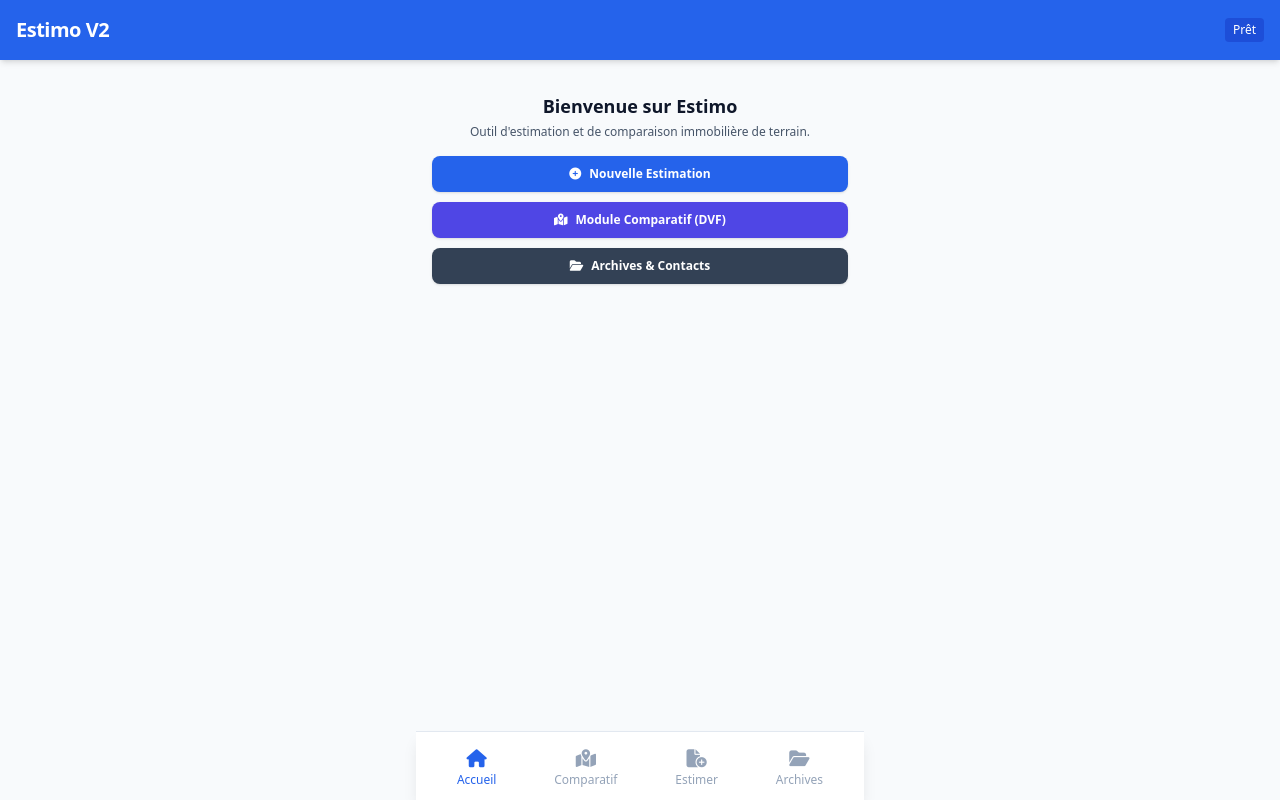
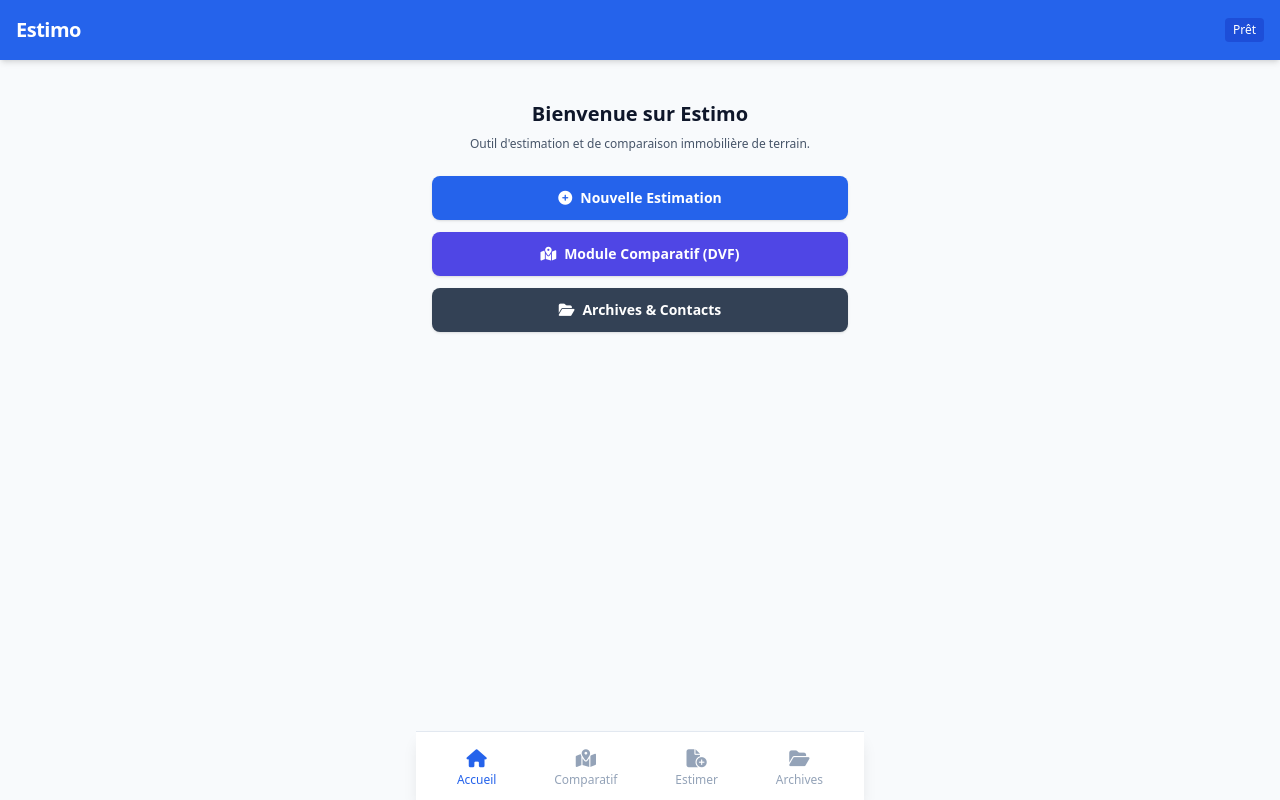
Before and after one commit to marcfontalirand-prog/Estimo, a plain HTML site: page index.html in a window 1280 px wide. Drawn offline with nearby package versions, Linux system fonts and the light colour scheme.

Commit message:
Update index.html

```diff
--- a/index.html
+++ b/index.html
@@ -3,11 +3,11 @@
 <head>
     <meta charset="UTF-8">
     <meta name="viewport" content="width=device-width, initial-scale=1.0">
-    <title>Estimo V2</title>
+    <title>Estimo</title>
     <script src="https://cdn.tailwindcss.com"></script>
     <link rel="stylesheet" href="https://cdnjs.cloudflare.com/ajax/libs/font-awesome/6.4.0/css/all.min.css">
 
-    <!-- Liens PWA pour PWABuilder -->
+    <!-- PWA Manifest -->
     <link rel="manifest" href="manifest.json">
     <meta name="theme-color" content="#2563eb">
     <link rel="apple-touch-icon" href="icon-192.png">
@@ -21,7 +21,7 @@
 
     <!-- En-tête -->
     <header class="bg-blue-600 text-white p-4 shadow-md sticky top-0 z-50 flex justify-between items-center">
-        <h1 class="text-xl font-bold tracking-tight">Estimo V2</h1>
+        <h1 class="text-xl font-bold tracking-tight">Estimo</h1>
         <div id="header-status" class="text-xs bg-blue-700 px-2 py-1 rounded">Prêt</div>
     </header>
 
@@ -30,20 +30,20 @@
 
         <!-- ACCUEIL -->
         <section id="tab-home" class="tab-content active">
-            <div class="text-center py-4">
-                <h2 class="text-lg font-bold text-slate-900 mb-1">Bienvenue sur Estimo</h2>
-                <p class="text-xs text-slate-600 mb-4">Outil d'estimation et de comparaison immobilière de terrain.</p>
+            <div class="text-center py-6">
+                <h2 class="text-xl font-bold text-slate-900 mb-2">Bienvenue sur Estimo</h2>
+                <p class="text-xs text-slate-600 mb-6">Outil d'estimation et de comparaison immobilière de terrain.</p>
 
-                <div class="grid grid-cols-1 gap-2.5">
-                    <button onclick="switchTab('client')" class="w-full bg-blue-600 hover:bg-blue-700 text-white p-2.5 rounded-lg font-semibold shadow flex items-center justify-center space-x-2 text-xs">
+                <div class="grid grid-cols-1 gap-3">
+                    <button onclick="switchTab('client')" class="w-full bg-blue-600 hover:bg-blue-700 text-white p-3 rounded-lg font-semibold shadow flex items-center justify-center space-x-2 text-sm">
                         <i class="fa-solid fa-plus-circle"></i>
                         <span>Nouvelle Estimation</span>
                     </button>
-                    <button onclick="switchTab('comparator')" class="w-full bg-indigo-600 hover:bg-indigo-700 text-white p-2.5 rounded-lg font-semibold shadow flex items-center justify-center space-x-2 text-xs">
+                    <button onclick="switchTab('comparator')" class="w-full bg-indigo-600 hover:bg-indigo-700 text-white p-3 rounded-lg font-semibold shadow flex items-center justify-center space-x-2 text-sm">
                         <i class="fa-solid fa-map-location-dot"></i>
                         <span>Module Comparatif (DVF)</span>
                     </button>
-                    <button onclick="switchTab('archives')" class="w-full bg-slate-700 hover:bg-slate-800 text-white p-2.5 rounded-lg font-semibold shadow flex items-center justify-center space-x-2 text-xs">
+                    <button onclick="switchTab('archives')" class="w-full bg-slate-700 hover:bg-slate-800 text-white p-3 rounded-lg font-semibold shadow flex items-center justify-center space-x-2 text-sm">
                         <i class="fa-solid fa-folder-open"></i>
                         <span>Archives & Contacts</span>
                     </button>
@@ -126,10 +126,10 @@
                     </div>
                 </div>
 
-                <!-- Médias -->
+                <!-- Médias (Corrigé pour ouvrir la galerie) -->
                 <div class="border-t pt-3">
                     <label class="block text-xs font-medium text-slate-700 mb-1">Photos du bien</label>
-                    <input type="file" accept="image/*" capture="environment" class="w-full text-xs text-slate-500 file:mr-4 file:py-2 file:px-4 file:rounded-full file:border-0 file:text-xs file:font-semibold file:bg-blue-50 file:text-blue-700 hover:file:bg-blue-100">
+                    <input type="file" accept="image/*" class="w-full text-xs text-slate-500 file:mr-4 file:py-2 file:px-4 file:rounded-full file:border-0 file:text-xs file:font-semibold file:bg-blue-50 file:text-blue-700 hover:file:bg-blue-100">
                 </div>
 
                 <button onclick="saveClient()" class="w-full bg-blue-600 text-white p-3 rounded font-semibold text-sm shadow">Enregistrer la Fiche</button>
```
